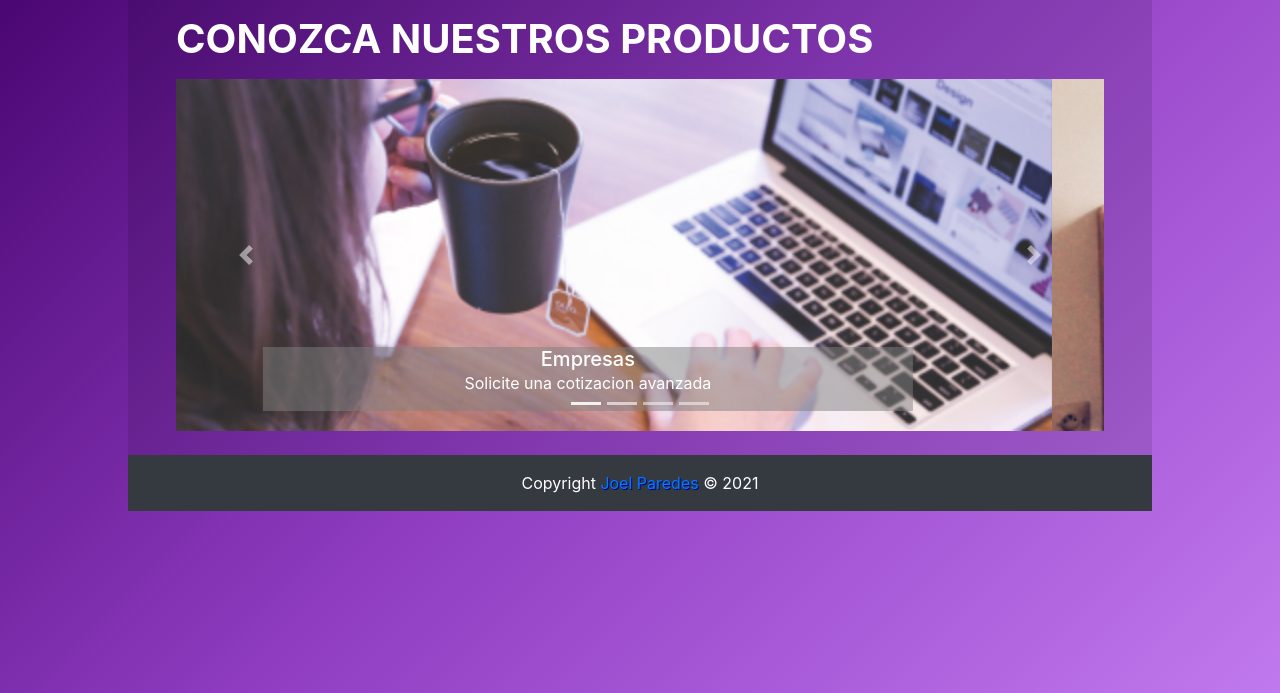
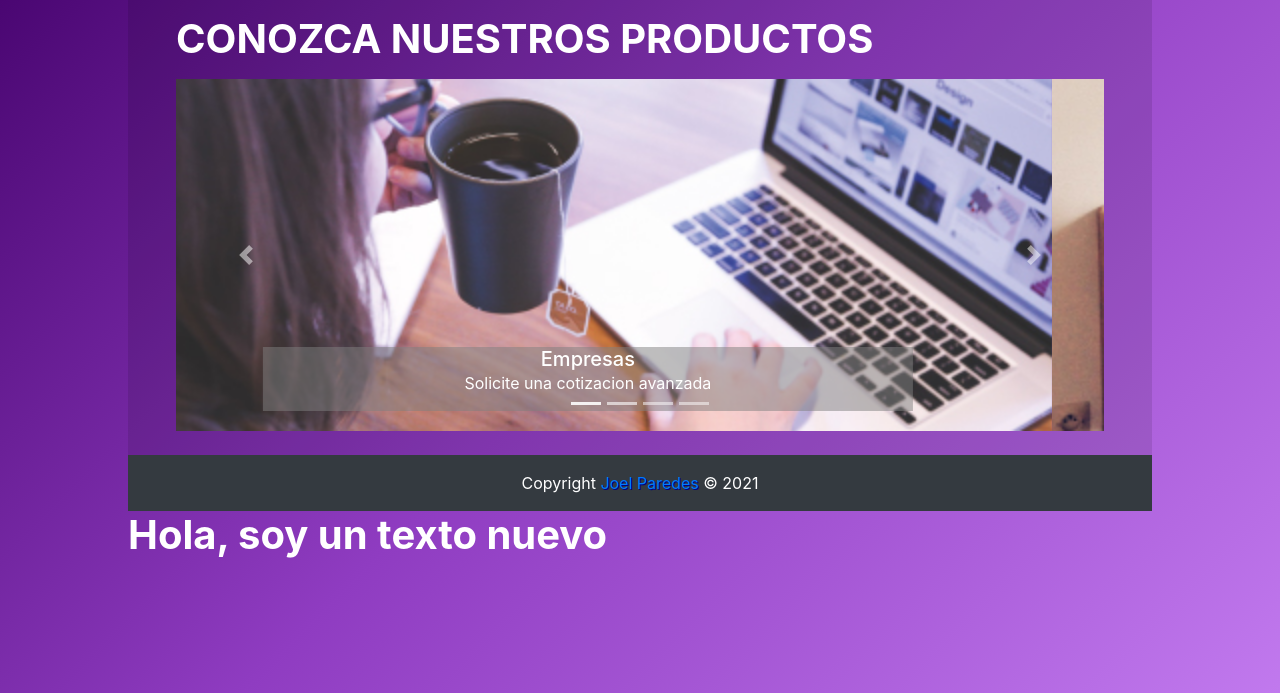
Before and after one commit to Desbaster/mi_repositorio, a website: page index.html in a window 1280 px wide. Shown: the part 107-800 px from the top of the page. Drawn offline with nearby package versions, Linux system fonts and the light colour scheme.

Commit message:
Agregando texto al html <h1>

```diff
--- a/index.html
+++ b/index.html
@@ -141,6 +141,8 @@
       </div>
     </footer>
 
+    <h1>Hola, soy un texto nuevo</h1>
+
 
 
 
```
